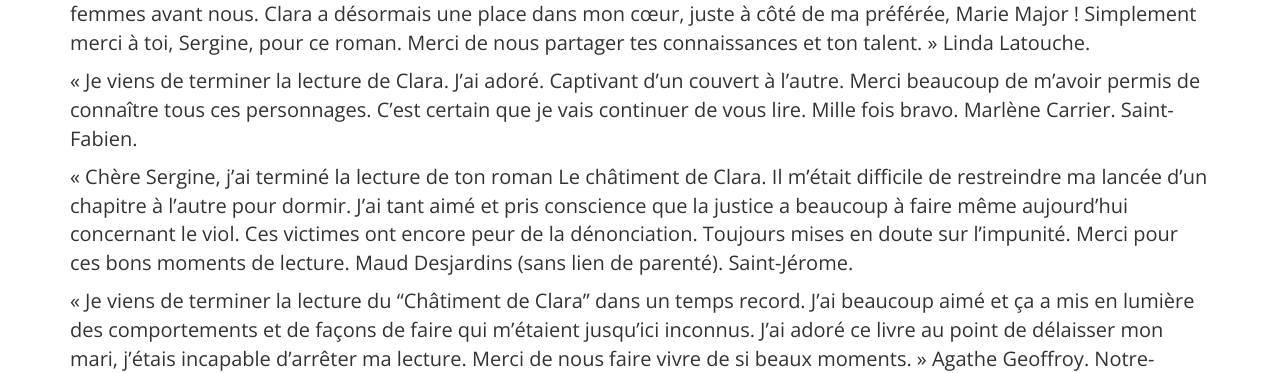
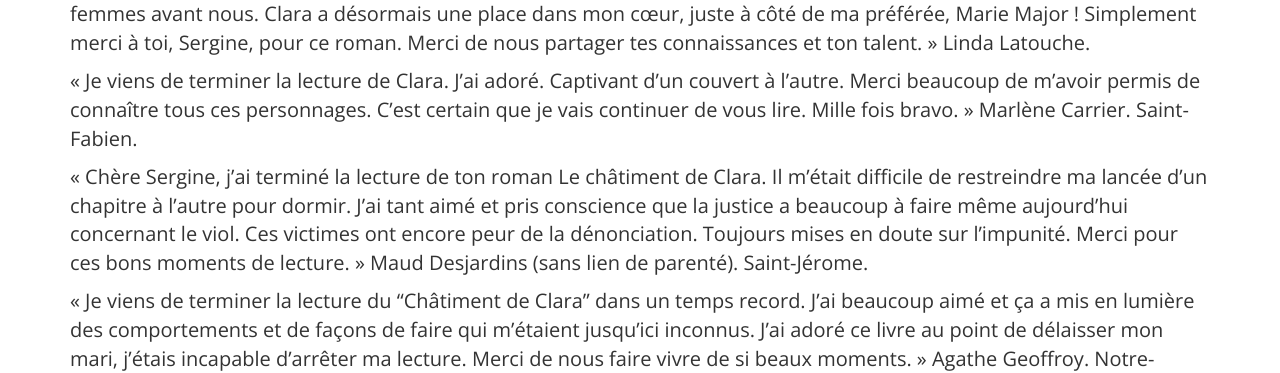
Before and after one commit to serginedesjardins/serginedesjardins.github.io, a Jekyll site: the page built from lecteurs.md, in a window 1280 px wide and 900 px high, scrolled down 329 px. Shown: the part 193-566 px from the top of the window. Built offline with Jekyll 4.4.1, drawn with Linux system fonts in a browser that asks for light colours; nearby versions of some CDN libraries.

Commit message:
J'ai fermé des guillemets

```diff
--- a/lecteurs.md
+++ b/lecteurs.md
@@ -10,9 +10,9 @@ permalink: /lecteurs/
 
 « Et voilà, j’ai terminé Le châtiment de Clara… et je crois que je ne suis plus la même personne : j’ai ouvert encore plus grand ma conscience sociale, aiguiser le féminisme en moi et j’ai mesuré le long chemin parcouru par les générations de femmes avant nous. Clara a désormais une place dans mon cœur, juste à côté de ma préférée, Marie Major ! Simplement merci à toi, Sergine, pour ce roman. Merci de nous partager tes connaissances et ton talent. » Linda Latouche.
 
-« Je viens de terminer la lecture de Clara. J’ai adoré. Captivant d’un couvert à l’autre. Merci beaucoup de m’avoir permis de connaître tous ces personnages. C’est certain que je vais continuer de vous lire. Mille fois bravo. Marlène Carrier. Saint-Fabien.
+« Je viens de terminer la lecture de Clara. J’ai adoré. Captivant d’un couvert à l’autre. Merci beaucoup de m’avoir permis de connaître tous ces personnages. C’est certain que je vais continuer de vous lire. Mille fois bravo. » Marlène Carrier. Saint-Fabien.
 
-« Chère Sergine, j’ai terminé la lecture de ton roman Le châtiment de Clara. Il m’était difficile de restreindre ma lancée d’un chapitre à l’autre pour dormir. J’ai tant aimé et pris conscience que la justice a beaucoup à faire même aujourd’hui concernant le viol. Ces victimes ont encore peur de la dénonciation. Toujours mises en doute sur l’impunité. Merci pour ces bons moments de lecture. Maud Desjardins (sans lien de parenté). Saint-Jérome.
+« Chère Sergine, j’ai terminé la lecture de ton roman Le châtiment de Clara. Il m’était difficile de restreindre ma lancée d’un chapitre à l’autre pour dormir. J’ai tant aimé et pris conscience que la justice a beaucoup à faire même aujourd’hui concernant le viol. Ces victimes ont encore peur de la dénonciation. Toujours mises en doute sur l’impunité. Merci pour ces bons moments de lecture. » Maud Desjardins (sans lien de parenté). Saint-Jérome.
 
 « Je viens de terminer la lecture du "Châtiment de Clara" dans un temps record. J'ai beaucoup aimé et ça a mis en lumière des comportements et de façons de faire qui m'étaient jusqu'ici inconnus. J'ai adoré ce livre au point de délaisser mon mari, j'étais incapable d'arrêter ma lecture. Merci de nous faire vivre de si beaux moments. » Agathe Geoffroy. Notre-Dame-des-Prairies.
 
```
